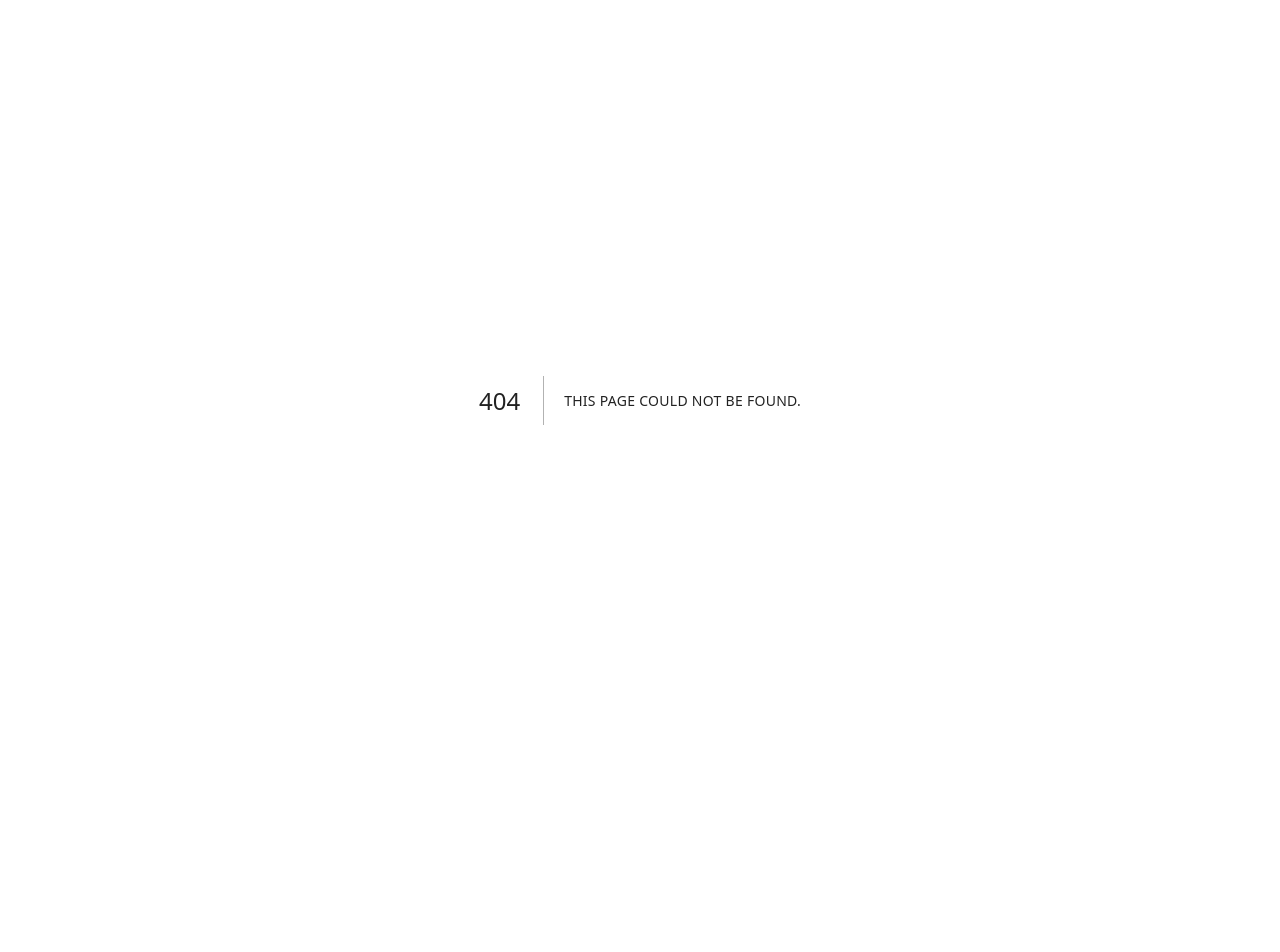
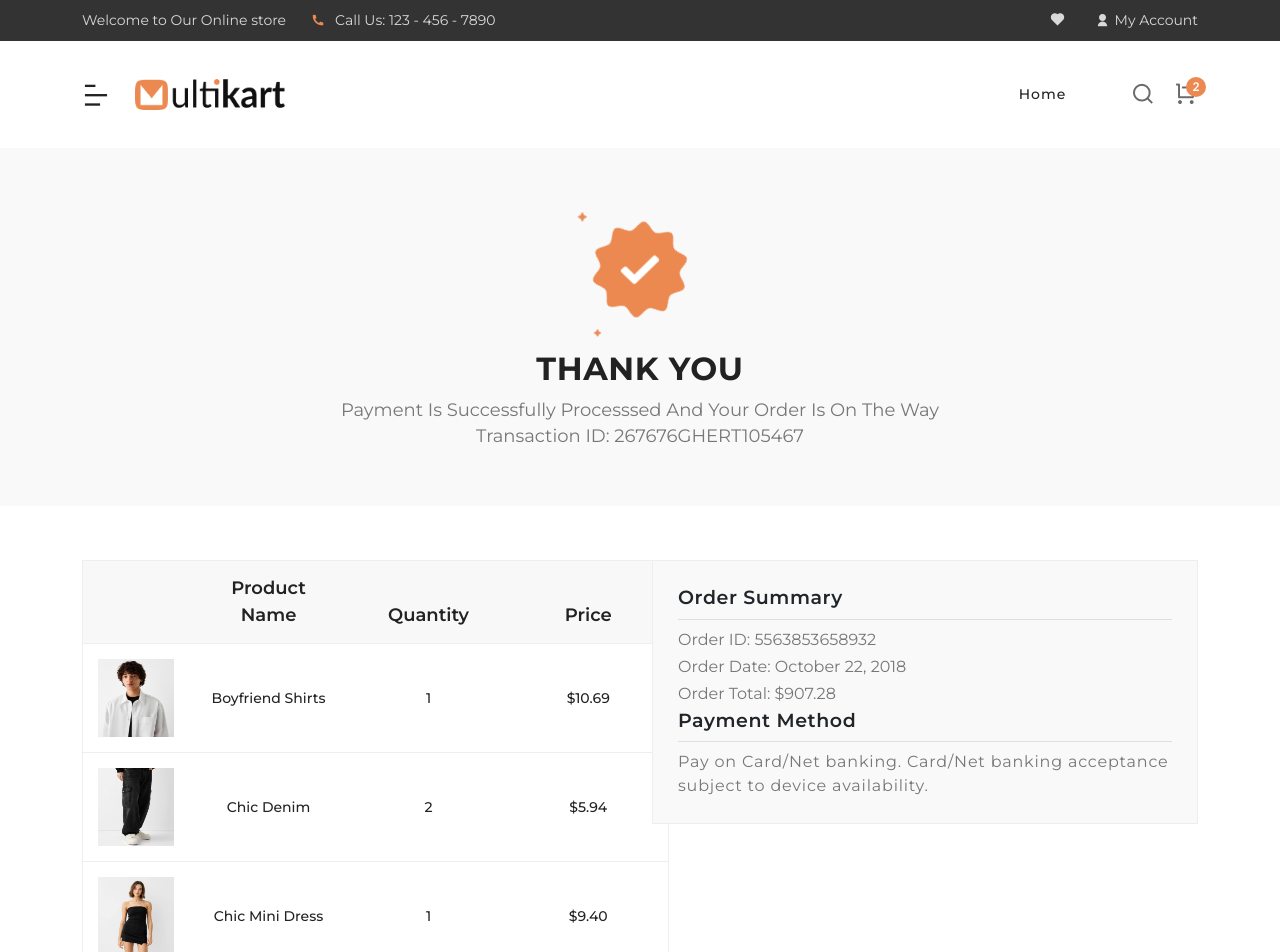
Before and after one commit to muruthigitau/deo, a Next.js app: page /account/ordersuccess in a window 1280 px wide. Before the commit this address had no page. Shown: the top 952 px of the page. Before the commit the page ends 800 px from the top, so only its background shows below. Built offline with nearby package versions, Linux system fonts and the light colour scheme.

Commit message:
order-sucess

```diff
--- /dev/null
+++ b/src/components/account/ordersuccess.js
@@ -0,0 +1,210 @@
+import Link from "next/link";
+import Image from "next/image";
+
+const orderData = {
+  transactionId: "267676GHERT105467",
+  orderId: "5563853658932",
+  orderDate: "October 22, 2018",
+  orderTotal: "$907.28",
+  products: [
+    {
+      image: "/assets/images/fashion-1/product/1.jpg",
+      name: "Boyfriend Shirts",
+      quantity: 1,
+      price: "$10.69",
+    },
+    {
+      image: "/assets/images/fashion-1/product/4.jpg",
+      name: "Chic Denim",
+      quantity: 2,
+      price: "$5.94",
+    },
+    {
+      image: "/assets/images/fashion-1/product/6.jpg",
+      name: "Chic Mini Dress",
+      quantity: 1,
+      price: "$9.40",
+    },
+  ],
+  summary: {
+    subtotal: "$55.00",
+    tax: "$10.00",
+    total: "$65.00",
+  },
+};
+
+const OrderSuccess = () => {
+  return (
+    <>
+      <section className="section-b-space light-layout">
+        <div className="container">
+          <div className="row">
+            <div className="col-md-12">
+              <div className="success-text">
+                <div className="checkmark">
+                  <svg
+                    className="star"
+                    height="19"
+                    viewBox="0 0 19 19"
+                    width="19"
+                    xmlns="http://www.w3.org/2000/svg"
+                  >
+                    <path d="M8.296.747c.532-.972 1.393-.973 1.925 0l2.665 4.872 4.876 2.66c.974.532.975 1.393 0 1.926l-4.875 2.666-2.664 4.876c-.53.972-1.39.973-1.924 0l-2.664-4.876L.76 10.206c-.972-.532-.973-1.393 0-1.925l4.872-2.66L8.296.746z"></path>
+                  </svg>
+                  <svg
+                    className="star"
+                    height="19"
+                    viewBox="0 0 19 19"
+                    width="19"
+                    xmlns="http://www.w3.org/2000/svg"
+                  >
+                    <path d="M8.296.747c.532-.972 1.393-.973 1.925 0l2.665 4.872 4.876 2.66c.974.532.975 1.393 0 1.926l-4.875 2.666-2.664 4.876c-.53.972-1.39.973-1.924 0l-2.664-4.876L.76 10.206c-.972-.532-.973-1.393 0-1.925l4.872-2.66L8.296.746z"></path>
+                  </svg>
+                  <svg
+                    className="star"
+                    height="19"
+                    viewBox="0 0 19 19"
+                    width="19"
+                    xmlns="http://www.w3.org/2000/svg"
+                  >
+                    <path d="M8.296.747c.532-.972 1.393-.973 1.925 0l2.665 4.872 4.876 2.66c.974.532.975 1.393 0 1.926l-4.875 2.666-2.664 4.876c-.53.972-1.39.973-1.924 0l-2.664-4.876L.76 10.206c-.972-.532-.973-1.393 0-1.925l4.872-2.66L8.296.746z"></path>
+                  </svg>
+                  <svg
+                    className="star"
+                    height="19"
+                    viewBox="0 0 19 19"
+                    width="19"
+                    xmlns="http://www.w3.org/2000/svg"
+                  >
+                    <path d="M8.296.747c.532-.972 1.393-.973 1.925 0l2.665 4.872 4.876 2.66c.974.532.975 1.393 0 1.926l-4.875 2.666-2.664 4.876c-.53.972-1.39.973-1.924 0l-2.664-4.876L.76 10.206c-.972-.532-.973-1.393 0-1.925l4.872-2.66L8.296.746z"></path>
+                  </svg>
+                  <svg
+                    className="star"
+                    height="19"
+                    viewBox="0 0 19 19"
+                    width="19"
+                    xmlns="http://www.w3.org/2000/svg"
+                  >
+                    <path d="M8.296.747c.532-.972 1.393-.973 1.925 0l2.665 4.872 4.876 2.66c.974.532.975 1.393 0 1.926l-4.875 2.666-2.664 4.876c-.53.972-1.39.973-1.924 0l-2.664-4.876L.76 10.206c-.972-.532-.973-1.393 0-1.925l4.872-2.66L8.296.746z"></path>
+                  </svg>
+                  <svg
+                    className="star"
+                    height="19"
+                    viewBox="0 0 19 19"
+                    width="19"
+                    xmlns="http://www.w3.org/2000/svg"
+                  >
+                    <path d="M8.296.747c.532-.972 1.393-.973 1.925 0l2.665 4.872 4.876 2.66c.974.532.975 1.393 0 1.926l-4.875 2.666-2.664 4.876c-.53.972-1.39.973-1.924 0l-2.664-4.876L.76 10.206c-.972-.532-.973-1.393 0-1.925l4.872-2.66L8.296.746z"></path>
+                  </svg>
+                  <svg
+                    className="checkmark__check"
+                    height="36"
+                    viewBox="0 0 48 36"
+                    width="48"
+                    xmlns="http://www.w3.org/2000/svg"
+                  >
+                    <path d="M47.248 3.9L43.906.667a2.428 2.428 0 0 0-3.344 0l-23.63 23.09-9.554-9.338a2.432 2.432 0 0 0-3.345 0L.692 17.654a2.236 2.236 0 0 0 .002 3.233l14.567 14.175c.926.894 2.42.894 3.342.01L47.248 7.128c.922-.89.922-2.34 0-3.23"></path>
+                  </svg>
+                  <svg
+                    className="checkmark__background"
+                    height="115"
+                    viewBox="0 0 120 115"
+                    width="120"
+                    xmlns="http://www.w3.org/2000/svg"
+                  >
+                    <path d="M107.332 72.938c-1.798 5.557 4.564 15.334 1.21 19.96-3.387 4.674-14.646 1.605-19.298 5.003-4.61 3.368-5.163 15.074-10.695 16.878-5.344 1.743-12.628-7.35-18.545-7.35-5.922 0-13.206 9.088-18.543 7.345-5.538-1.804-6.09-13.515-10.696-16.877-4.657-3.398-15.91-.334-19.297-5.002-3.356-4.627 3.006-14.404 1.208-19.962C10.93 67.576 0 63.442 0 57.5c0-5.943 10.93-10.076 12.668-15.438 1.798-5.557-4.564-15.334-1.21-19.96 3.387-4.674 14.646-1.605 19.298-5.003C35.366 13.73 35.92 2.025 41.45.22c5.344-1.743 12.628 7.35 18.545 7.35 5.922 0 13.206-9.088 18.543-7.345 5.538 1.804 6.09 13.515 10.696 16.877 4.657 3.398 15.91.334 19.297 5.002 3.356 4.627-3.006 14.404-1.208 19.962C109.07 47.424 120 51.562 120 57.5c0 5.943-10.93 10.076-12.668 15.438z"></path>
+                  </svg>
+                </div>
+                <h2>thank you</h2>
+                <p>
+                  Payment is successfully processsed and your order is on the
+                  way
+                </p>
+                <p className="font-weight-bold">
+                  Transaction ID: {orderData.transactionId}
+                </p>
+              </div>
+            </div>
+          </div>
+        </div>
+      </section>
+
+      <section className="section-b-space">
+        <div className="container">
+          <div className="row">
+            <div className="col-lg-6">
+              <div className="product-order">
+                <table className="table product-order-table">
+                  <thead>
+                    <tr>
+                      <th></th>
+                      <th>product name</th>
+                      <th>quantity</th>
+                      <th>price</th>
+                    </tr>
+                  </thead>
+                  <tbody>
+                    {orderData.products.map((product, index) => (
+                      <tr key={index}>
+                        <td>
+                          <Image
+                            src={product.image}
+                            alt={product.name}
+                            className="img-fluid blur-up lazyloaded"
+                            width={100}
+                            height={100}
+                          />
+                        </td>
+                        <td>{product.name}</td>
+                        <td>{product.quantity}</td>
+                        <td>{product.price}</td>
+                      </tr>
+                    ))}
+                  </tbody>
+                  <tfoot>
+                    <tr>
+                      <td colSpan="2">subtotal</td>
+                      <td colSpan="2">{orderData.summary.subtotal}</td>
+                    </tr>
+                    <tr>
+                      <td colSpan="2">tax(GST)</td>
+                      <td colSpan="2">{orderData.summary.tax}</td>
+                    </tr>
+                    <tr>
+                      <td colSpan="2">total</td>
+                      <td colSpan="2">{orderData.summary.total}</td>
+                    </tr>
+                  </tfoot>
+                </table>
+              </div>
+            </div>
+
+            <div className="col-lg-6">
+              <div className="order-success-sec">
+                <div className="row">
+                  <div className="col-sm-12">
+                    <h4>order summary</h4>
+                    <ul className="order-detail">
+                      <li>order ID: {orderData.orderId}</li>
+                      <li>Order Date: {orderData.orderDate}</li>
+                      <li>Order Total: {orderData.orderTotal}</li>
+                    </ul>
+                  </div>
+                  <div className="col-sm-12 payment-mode">
+                    <h4>payment method</h4>
+                    <p>
+                      Pay on Card/Net banking. Card/Net banking acceptance
+                      subject to device availability.
+                    </p>
+                  </div>
+                </div>
+              </div>
+            </div>
+          </div>
+        </div>
+      </section>
+    </>
+  );
+};
+
+export default OrderSuccess;
--- /dev/null
+++ b/src/pages/account/ordersuccess.js
@@ -0,0 +1,13 @@
+import Link from "next/link";
+import Image from "next/image";
+import Layout from "@/components/layout";
+import OrderSuccess from "@/components/account/ordersuccess";
+
+const OrderSuccessPage = () => {
+  return (
+    <Layout>
+      <OrderSuccess />
+    </Layout>
+  );
+};
+export default OrderSuccessPage;
```
